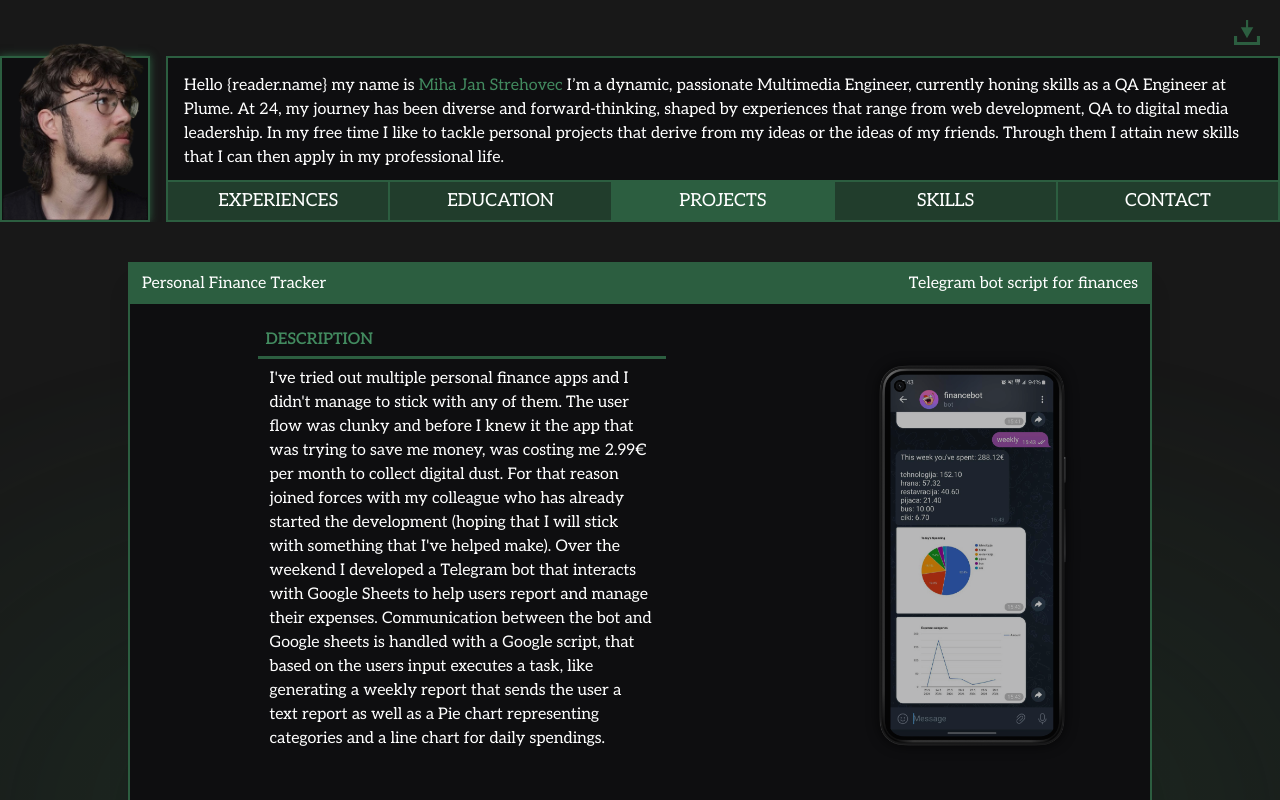
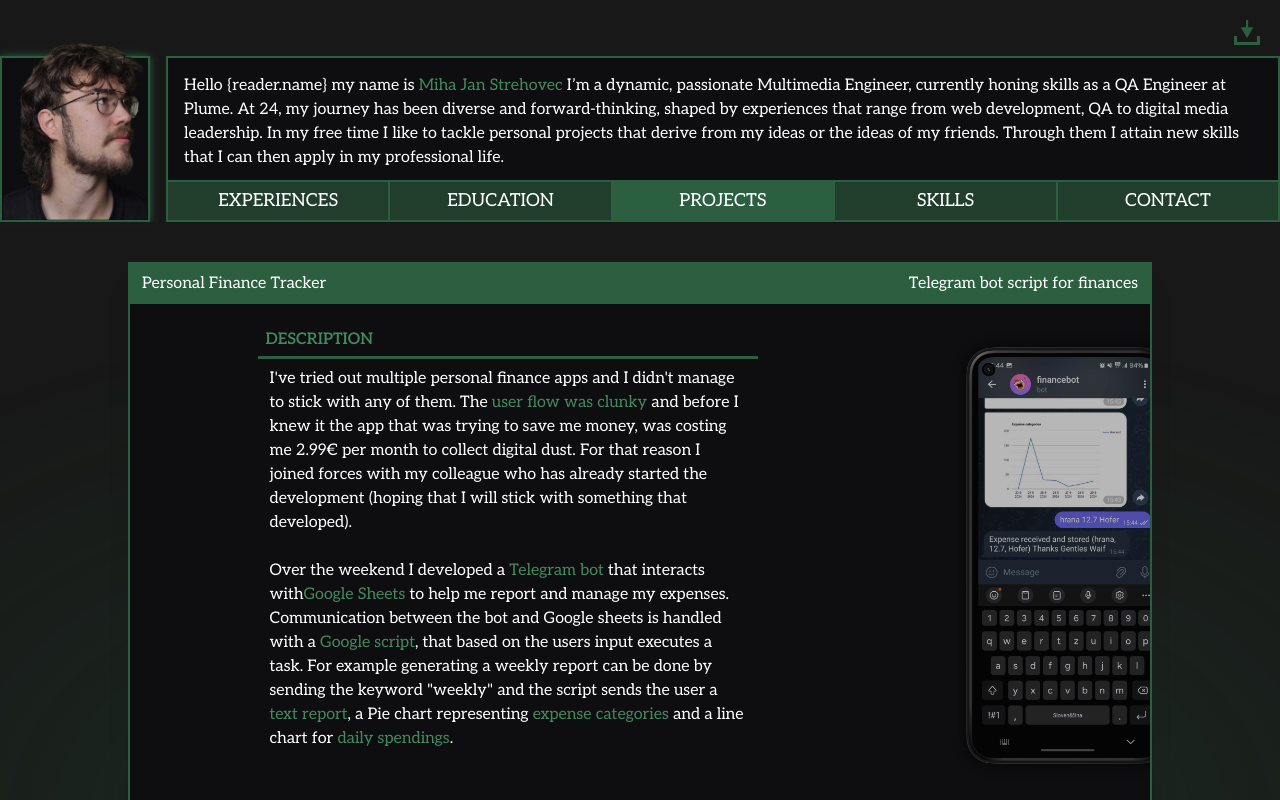
Before and after one commit to mihajanstrehovec/portfolio, a Next.js app: page /projects/0 in a window 1280 px wide. Shown: the top 800 px of the page. Built offline with nearby package versions, Linux system fonts and the light colour scheme; what tailwind-clip-path would draw is missing.

Commit message:
Mirkos QA

```diff
--- a/src/app/components/Header.tsx
+++ b/src/app/components/Header.tsx
@@ -53,7 +53,7 @@
     const [mobileMenuOpen, setMobileMenuOpen] = useState(false)
 
     return(
-        <div className="top-0 sticky z-10 bg-[#181818] overflow-hidden" data-theme={colorTheme}>
+        <div className="top-0 sticky z-10 bg-[#181818] " data-theme={colorTheme}>
             <div className="hidden sm:block top-5 right-5 absolute">
                 <a href="/MihaJanStrehovecCV.pdf" download="MihaJanStrehovecCV">
                 <svg width="26" height="25" viewBox="0 0 312 300" fill="none" xmlns="http://www.w3.org/2000/svg">
@@ -76,7 +76,7 @@
                 <div className="grid md:flex md:h-[166px] w-full gap-0 sm:gap-4">
                     <div id="headshot" className={`flex-none mx-auto relative w-[100px] h-[111px] -mt-6 mb-4 sm:mb-0 sm:mt-0  sm:w-[150px] sm:h-[166px] border-2 border-primary shadow-headshot shadow-primary bg-background `}>
                         <Link href="/">
-                            <Image src={headshotPoses[position]} alt='Miha'  width={300} height={300} className={`absolute scale-[1.07] bottom-[1px] brightness-90 left-[0.1px] sm:left-0
+                            <Image src={headshotPoses[position]} alt='Miha'  width={300} height={300} className={`z-10 absolute scale-[1.07] bottom-[1px] brightness-90 left-[0.1px] sm:left-0
 
                             `}/>
                             {/* <Image src={headshotPoses[position]} alt='Miha'  width={300} height={300} className={`absolute bottom-0 brightness-90 left-[0.1px] sm:left-0
@@ -140,6 +140,9 @@
                 </Dialog>
 
             </div>
+            <div className="hidden sm:block w-full h-[35px] absolute" id="header-fade">
+
+            </div>
         </div>
     )
 }
--- a/src/app/components/ProjectBox.tsx
+++ b/src/app/components/ProjectBox.tsx
@@ -31,7 +31,7 @@
             </div>
 
             <div className='px-4 xl:px-0 xl:w-fit xl:ml-[calc(12.5%)] xl:h-[450px] mt-4 sm:mt-6 mb-8'>
-                <div className='xl:flex xl:justify-between xl:absolute w-[100%] items-center'>
+                <div className='xl:flex xl:justify-between  w-[100%] items-center'>
                     <div className='xl:w-[500px]'>
                         <p className='text-titles font-semibold px-2'>DESCRIPTION</p>
                         <div className=' bg-primary h-[3px] w-full mx-auto mt-1 mb-2'></div>
--- a/src/app/data/projects.tsx
+++ b/src/app/data/projects.tsx
@@ -14,7 +14,12 @@
         ],
         overview: {
             title: "OVERVIEW",
-            description: "I've tried out multiple personal finance apps and I didn't manage to stick with any of them. The user flow was clunky and before I knew it the app that was trying to save me money, was costing me 2.99€ per month to collect digital dust. For that reason joined forces with my colleague who has already started the development (hoping that I will stick with something that I've helped make). Over the weekend I developed a Telegram bot that interacts with Google Sheets to help users report and manage their expenses. Communication between the bot and Google sheets is handled with a Google script, that based on the users input executes a task, like generating a weekly report that sends the user a text report as well as a Pie chart representing categories and a line chart for daily spendings."
+            description: (<>I've tried out multiple personal finance apps and I didn't manage to stick with any of them. The <span className=" text-titles">user flow was clunky</span> and before I knew it the app that
+            was trying to save me money, was costing me 2.99€ per month to collect digital dust. For that reason I joined forces with my colleague who has already started the development
+            (hoping that I will stick with something that developed).<br></br><br></br> Over the weekend I developed a  <span className=" text-titles">Telegram bot</span> that interacts with
+            <span className=" text-titles">Google Sheets</span> to help me report and manage my expenses. Communication between the bot and Google sheets is handled with a  <span className=" text-titles">Google script</span>,
+            that based on the users input executes a task. For example generating a weekly report can be done by sending the keyword "weekly" and the script sends the user a  <span className=" text-titles">text report</span>,
+            a Pie chart representing  <span className=" text-titles">expense categories</span> and a line chart for  <span className=" text-titles">daily spendings</span>.</>)
         },
         rolesFunctionalities: {
             title: "ROLES AND FUNCTIONALITIES",
@@ -127,7 +132,13 @@
         ],
         overview: {
             title: "OVERVIEW",
-            description: (<>This was a college seminar assignment part of the subject e-commerce at FRI where we were tasked with creating a web shop using PHP and MySQL. <br></br>I paired up with two of my colleagues and took the initiative by creating the website wireframes and UX in Figma. Before we started with the development I set up our local environments for PHP using LAMP, which was a first for me. We also asked our selves questions like, what are the users types of users will be on the website (admin, customer, seller) and what their roles will be.<br></br> After we had a full picture of the project we started coding, it was one of my first time working with MVC architecture so it took some time getting used, same goes for PHP. But at the end we had a fully functioning e-commerce store for sweet tooths that only needs a payment system integration to work (something like Stripe).</>)
+            description: (<>This was a college seminar assignment part of the subject  <span className=" text-titles">e-commerce</span> at FRI where we were tasked with creating a web shop using
+            <span className=" text-titles">PHP</span> and <span className=" text-titles">MySQL</span>. <br></br><br></br>I paired up with two of my classmates and took the initiative by creating the website
+            <span className=" text-titles">wireframes</span> and <span className=" text-titles">UI</span> in Figma. Before we started with the development I set up our local environments for PHP using
+            <span className=" text-titles">LAMP</span>, which was a first for me. We also had to ask, what are the <span className=" text-titles">user roles</span> our web shop needs to support (admin, customer, seller)
+            and what kind of access they have.<br></br><br></br> After we had a full picture of the project we started coding, it was one of my first time working with <span className=" text-titles">MVC</span>
+            architecture so it took some time getting used, same goes for PHP. But at the end we had a <span className=" text-titles">fully functioning e-commerce</span> store for sweet tooths that only needs a
+            payment system integration to work (something like Stripe).</>)
         },
         rolesFunctionalities: {
             title: "ROLES AND FUNCTIONALITIES",
@@ -245,7 +256,10 @@
         projectName: "Frigre (University Gaming Platform Web App)",
         overview: {
             title: "OVERVIEW",
-            description: (<>Frigre is a university gaming platform web application developed using Angular and MongoDB. The project, which was a collaborative effort with two college classmates, spans six months and was designed to host gaming events for students of the university. <br></br> Students can sign up to tournaments, create thier own teams, view the leaderboards select their game of choice and create tournaments. The application includes user authentication via JWT and is deployed on Heroku. It also features Progressive Web App (PWA) capabilities and comprehensive documentation with Swagger.</>)
+            description: (<>Frigre is a hub for <span className=" text-titles">all e-sports and gaming</span> needs for all students of University of Ljubljana. The project was a collaborative effort with two college classmates, spanned six months
+            and was designed to host gaming events for students of the university. <br></br><br></br> The web app was developed with Angular   <br></br><br></br> Students can <span className=" text-titles">sign up</span> to <span className=" text-titles">tournaments</span>, <span className=" text-titles">create</span> thier own <span className=" text-titles">teams</span>, view the leaderboards select their game of choice and create
+            tournaments. The application includes user authentication via JWT and is deployed on Heroku. It also features Progressive Web App (PWA) capabilities, a Discord bot allowing users to chat directly from the website
+            and a comprehensive documentation with Swagger.</>)
         },
         rolesFunctionalities: {
             title: "ROLES AND FUNCTIONALITIES",
--- a/src/app/globals.css
+++ b/src/app/globals.css
@@ -102,3 +102,8 @@
 .img-drop-shadow{
   filter: drop-shadow(0px 0px 7px #000);
 }
+
+
+#header-fade{
+  background: linear-gradient(180deg, #181818, #18181800);
+}
```
Also changed, not shown: public/img/personal_finance_bot_hero.png.
